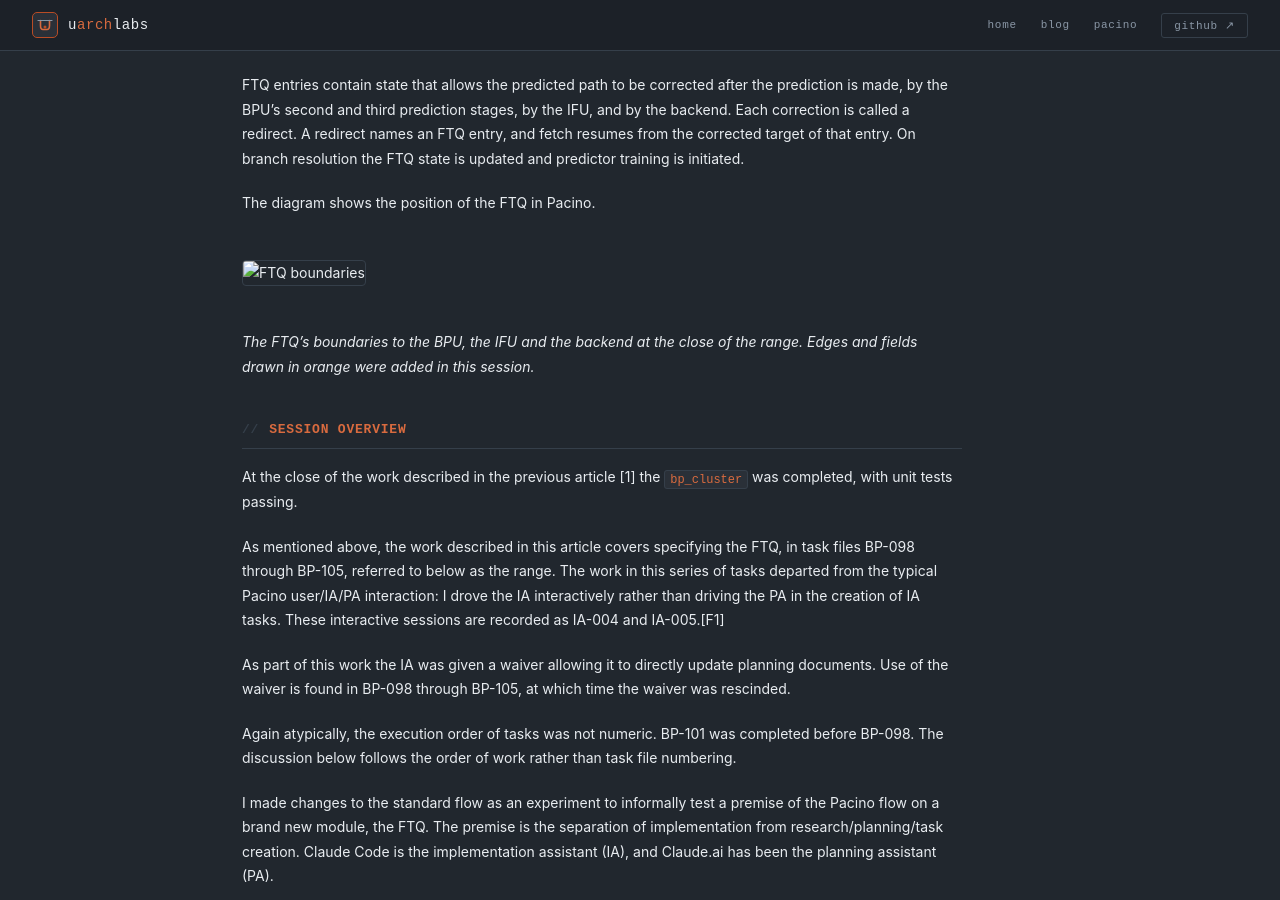
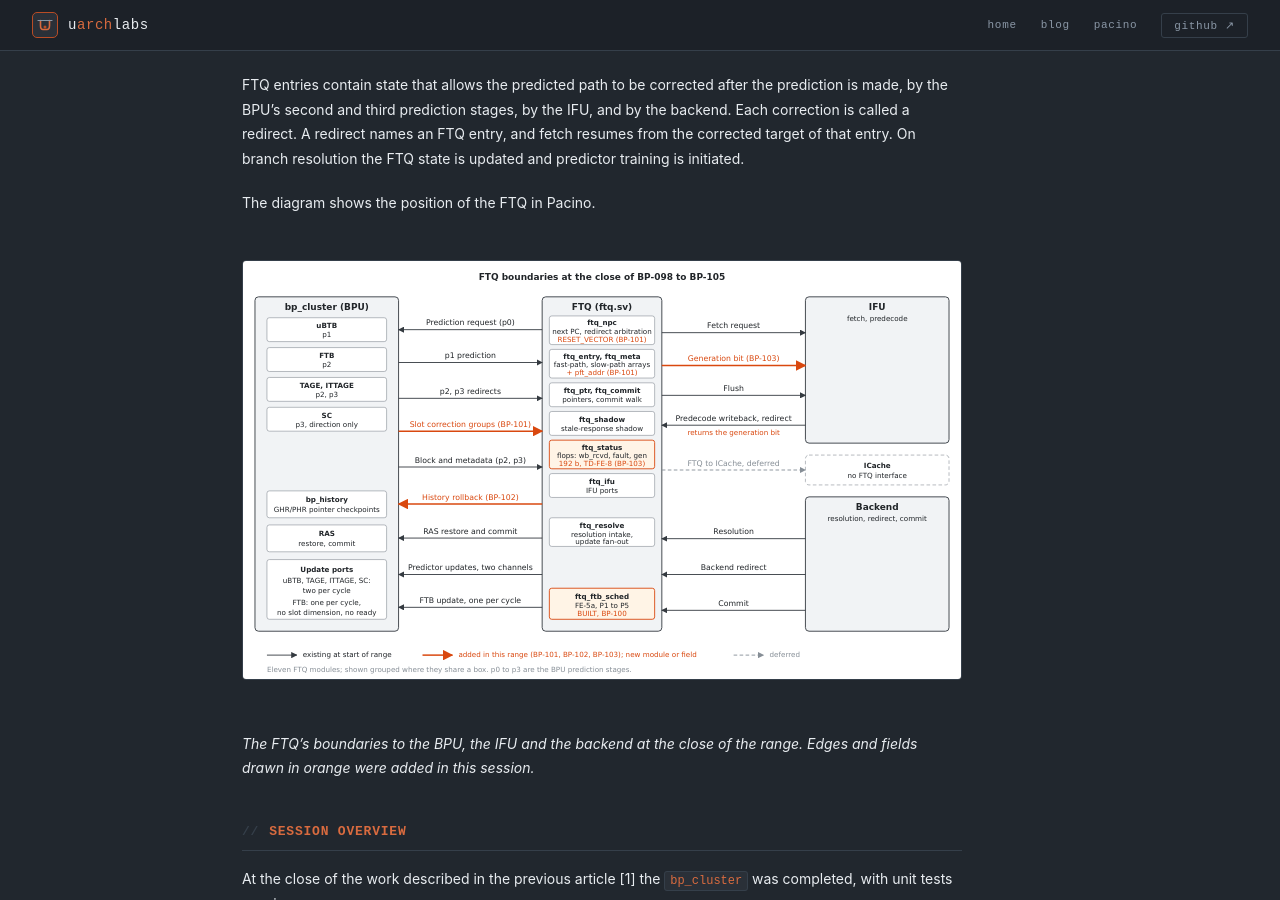
Before and after one commit to uarchlabs/uarchlabs.github.io, a Jekyll site: the page built from _posts/2026-11-16-specifying-the-fetch-target-queue.md, in a window 1280 px wide and 900 px high, scrolled down 908 px. Built offline with Jekyll 4.4.1, drawn with Linux system fonts in a browser that asks for light colours.

Commit message:
correct diagram paths for fe/1

```diff
--- a/_posts/2026-11-16-specifying-the-fetch-target-queue.md
+++ b/_posts/2026-11-16-specifying-the-fetch-target-queue.md
@@ -54,7 +54,7 @@ FTQ entries contain state that allows the predicted path to be corrected after t
 
 The diagram shows the position of the FTQ in Pacino.
 
-![FTQ boundaries](blogs/diagrams/blog_fe_1_ftq_boundary.svg)
+![FTQ boundaries](/assets/diagrams/blog_fe_1_ftq_boundary.svg)
 
 *The FTQ's boundaries to the BPU, the IFU and the backend at the close of
 the range. Edges and fields drawn in orange were added in this session.*
@@ -127,7 +127,7 @@ BP-102 added 30 rollback checks to `tb_bp_cluster`, verified with the same schem
 
 Each FTB slot records the position of its branch within the 32-byte fetch block. `FTB_BR_POS_BITS` of 3 divides the block into eight 4-byte positions. RVA23 mandates the C extension [3], so two RVC branches can occupy the same aligned 4-byte word and receive the same position. The FTB and uBTB could record only one of them, and the position reported by the backend at resolution could not be mapped to a single slot.
 
-![In-block branch positions](blogs/diagrams/blog_fe_1_rvc_positions.svg)
+![In-block branch positions](/assets/diagrams/blog_fe_1_rvc_positions.svg)
 
 *Two RVC branches in one aligned 4-byte word. With 4-byte positions they share position 1; with 2-byte positions, after BP-099, each has its own.*
 
```
